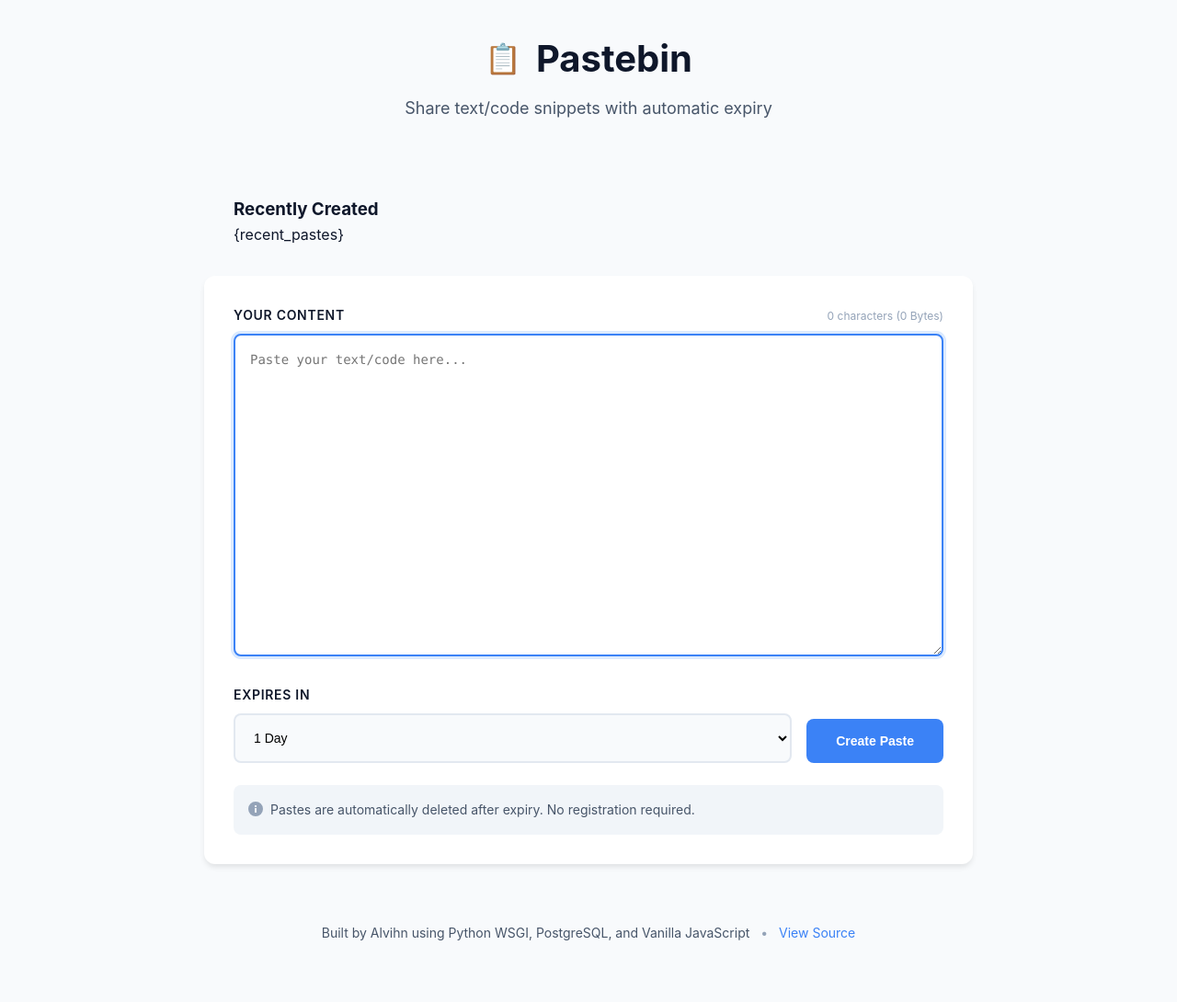
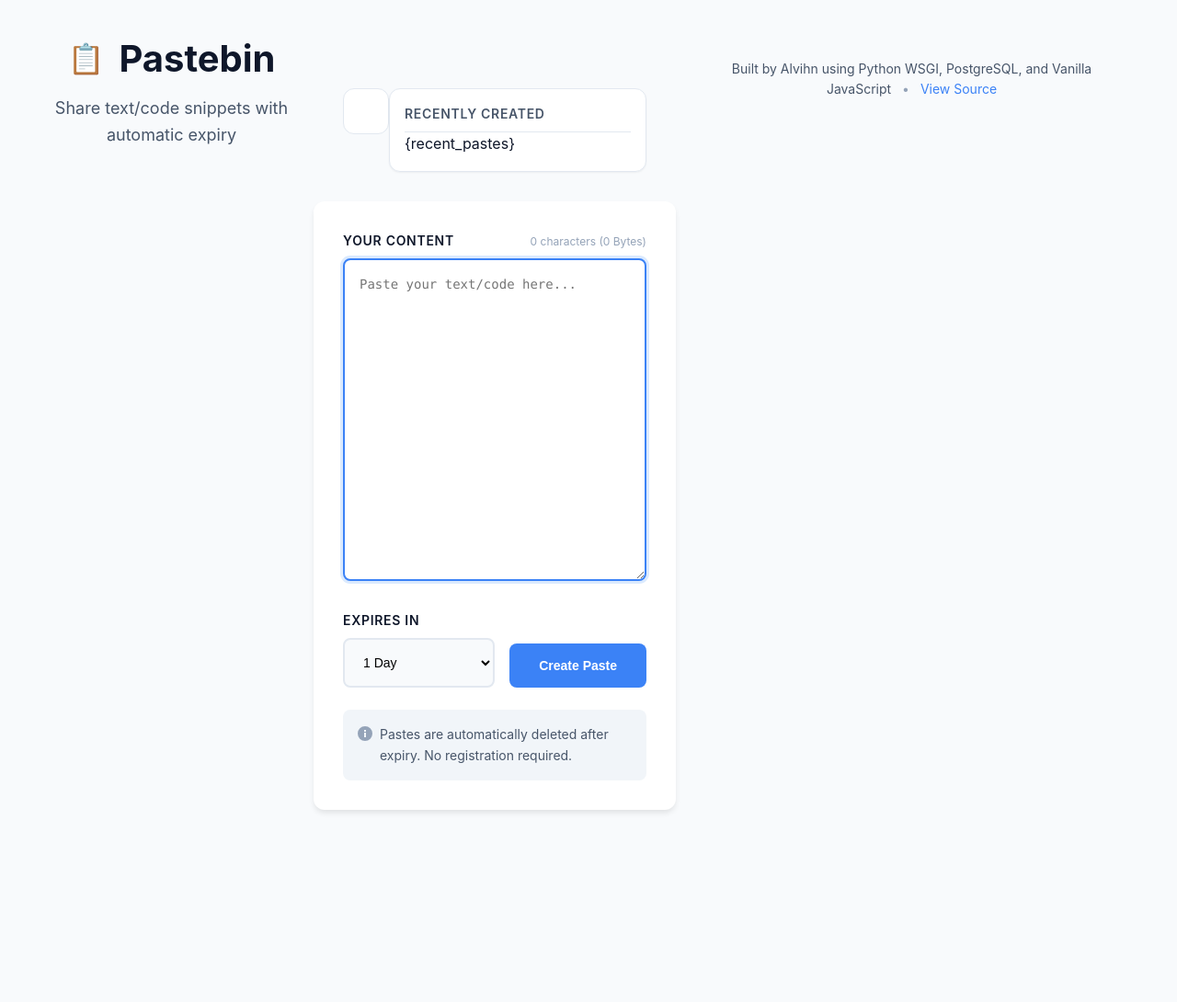
Before and after one commit to alvhin-t/pastebin, a Python web app: template frontend/templates/index.html in a window 1280 px wide. Shown: the whole page at 92% size. After the commit the page ends 884 px from the top, so only its background shows below. Run offline with Jinja, Linux system fonts and the light colour scheme; the template is opened without the code that fills it, so the values that code supplies are empty.

Commit message:
Added CSS variables for the side bar

```diff
--- a/frontend/static/css/main.css
+++ b/frontend/static/css/main.css
@@ -56,12 +56,14 @@
 
 body {
     font-family: -apple-system, BlinkMacSystemFont, 'Segoe UI', Roboto,
-                 'Helvetica Neue', Arial, sans-serif;
+                 'Helvetica Neue', system-ui, -apple-system, Arial, sans-serif;
     line-height: 1.6;
     color: var(--text-primary);
     background: var(--bg-secondary);
     min-height: 100vh;
     display: flex;
+    margin: 0;
+    padding: 0;
     flex-direction: column;
 }
 
@@ -70,10 +72,13 @@ body {
    ============================================ */
 
 .container {
-    max-width: 900px;
+    display: flex;
+    gap: var(--spacing-lg)
+    max-width: 1200px;
     margin: 0 auto;
     padding: var(--spacing-xl);
     width: 100%;
+    align-items: flex-start;
 }
 
 .main {
@@ -528,6 +533,77 @@ body {
     }
 }
 
+/* Main Editor Section */
+.editor-section {
+    flex: 1;
+    background: var(--bg-primary);
+    padding: var(--spacing-lg);
+    border-radius: var(--radius-lg);
+    border: 1px solid var(--border);
+    shadow: var(--shadow-md);
+}
+
+/* Sidebar Styling */
+.sidebar {
+    width: 280px;
+    background: var(--bg-primary);
+    border: 1px solid var(--border);
+    border-radius: var(--radius-lg);
+    padding: var(--spacing-md);
+    box-shadow: var(--shadow-sm);
+    position: sticky;
+    top: var(--spacing-md);
+}
+
+.sidebar h3 {
+    margin-top: 0;
+    font-size: 0.875rem;
+    font-weight: 600;
+    text-transform: uppercase;
+    letter-spacing: 0.05em;
+    color: var(--text-secondary);
+    border-bottom: 1px solid var(--border);
+    padding-bottom: var(--spacing-sm);
+}
+
+/* Recent List Styling */
+.recent-list {
+    list-style: none;
+    padding: 0;
+    margin: var(--spacing-sm) 0 0 0;
+}
+
+.recent-list li {
+    padding: var(--spacing-sm) 0;
+    border-bottom: 1px solid var(--bg-tertiary);
+    display: flex;
+    justify-content: space-between;
+    align-items: center;
+    transition: var(--transition);
+}
+
+.recent-list li:last-child {
+    border-bottom: none;
+}
+
+.recent-list a {
+    color: var(--primary);
+    text-decoration: none;
+    font-family: 'JetBrains Mono', 'Courier New', monospace;
+    font-weight: 500;
+    font-size: 0.9rem;
+}
+
+.recent-list a:hover {
+    color: var(--primary-hover);
+    text-decoration: underline;
+}
+
+.text-muted {
+    color: var(--text-muted);
+    font-size: 0.75rem;
+}
+
 @media (max-width: 480px) {
     .paste-form {
         padding: var(--spacing-md);
@@ -536,4 +612,15 @@ body {
     .view-section {
         padding: var(--spacing-md);
     }
+
+    .container {
+        flex-direction: column;
+        padding: var(--spacing-md);
+    }
+
+    .sidebar {
+        width: 100%;
+        position: static;
+        box-sizing: border-box;
+    }
 }
```
